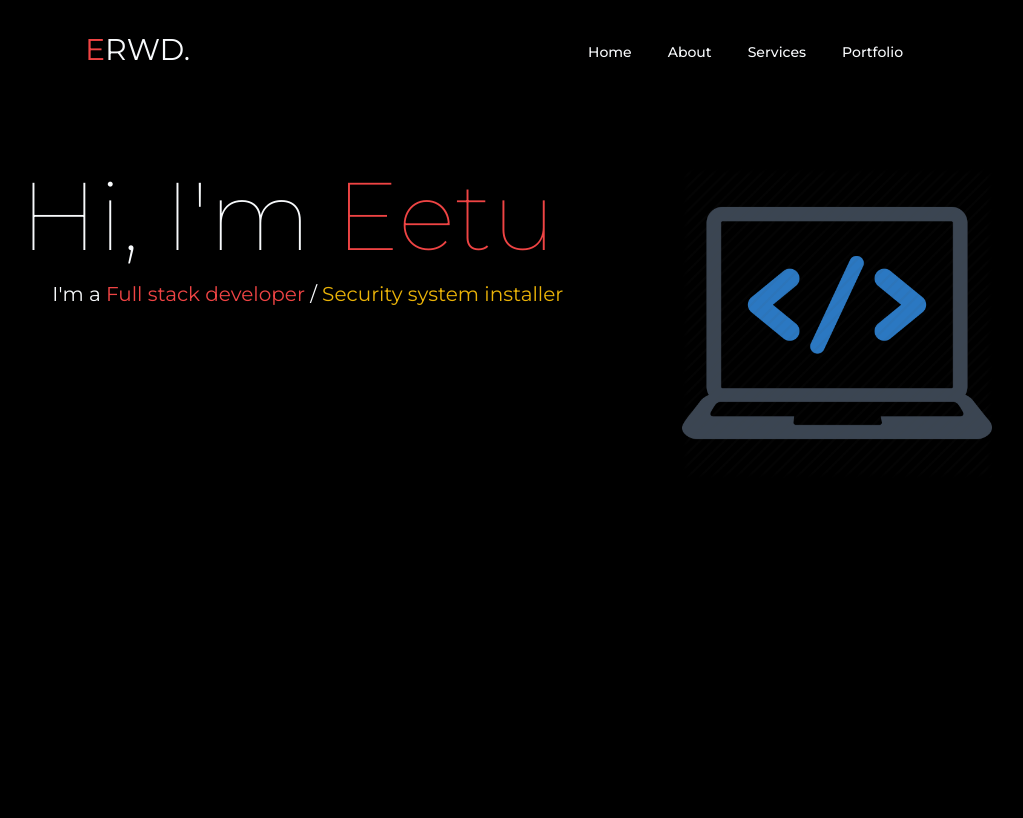
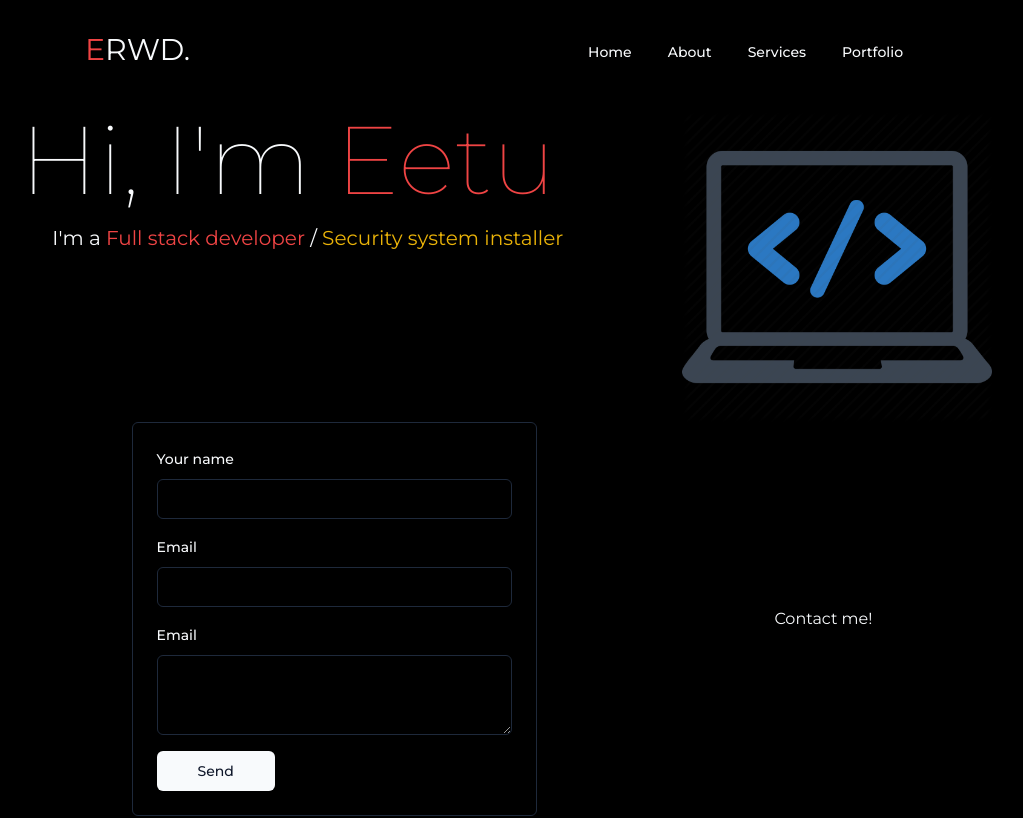
Before and after one commit to awonfs/portfolio, a Next.js app: page / in a window 1280 px wide. Shown: the top 818 px of the page, without its empty margins (138-1161 px from the left). Built offline with nearby package versions, Linux system fonts and the light colour scheme.

Commit message:
Working on the contact form

```diff
--- /dev/null
+++ b/components/contact-form.tsx
@@ -0,0 +1,89 @@
+"use client";
+import * as z from "zod";
+import { zodResolver } from "@hookform/resolvers/zod";
+import { useForm } from "react-hook-form";
+import { Button } from "@/components/ui/button";
+import {
+  Form,
+  FormControl,
+  FormField,
+  FormItem,
+  FormLabel,
+  FormMessage,
+} from "@/components/ui/form";
+import { Input } from "@/components/ui/input";
+import { Textarea } from "./ui/textarea";
+
+const formSchema = z.object({
+  fullName: z.string().min(2, { message: "Too short" }),
+  email: z.string().email(),
+  message: z.string().min(1, { message: "Too short" }),
+});
+function ContactForm() {
+  const form = useForm<z.infer<typeof formSchema>>({
+    resolver: zodResolver(formSchema),
+    defaultValues: {
+      fullName: "",
+      email: "",
+      message: "",
+    },
+  });
+
+  function onSubmit(values: z.infer<typeof formSchema>) {
+    console.log(values);
+  }
+
+  return (
+    <Form {...form}>
+      <form
+        onSubmit={form.handleSubmit(onSubmit)}
+        className="w-1/3 border rounded-md p-6 flex flex-col gap-4"
+      >
+        <FormField
+          control={form.control}
+          name="fullName"
+          render={({ field }) => (
+            <FormItem>
+              <FormLabel>Your name</FormLabel>
+              <FormControl>
+                <Input {...field} />
+              </FormControl>
+              <FormMessage />
+            </FormItem>
+          )}
+        />
+        <FormField
+          control={form.control}
+          name="email"
+          render={({ field }) => (
+            <FormItem>
+              <FormLabel>Email</FormLabel>
+              <FormControl>
+                <Input {...field} />
+              </FormControl>
+              <FormMessage />
+            </FormItem>
+          )}
+        />
+        <FormField
+          control={form.control}
+          name="message"
+          render={({ field }) => (
+            <FormItem>
+              <FormLabel>Email</FormLabel>
+              <FormControl>
+                <Textarea {...field} />
+              </FormControl>
+              <FormMessage />
+            </FormItem>
+          )}
+        />
+        <Button className="w-1/3" type="submit">
+          Send
+        </Button>
+      </form>
+    </Form>
+  );
+}
+
+export default ContactForm;
--- a/components/landing-page.tsx
+++ b/components/landing-page.tsx
@@ -1,10 +1,13 @@
 /* eslint-disable react/no-unescaped-entities */
+
 import Image from "next/image";
 import programicon from "../assets/programicon.png";
+import ContactForm from "./contact-form";
+import twistedarrow from "../assets/twistedarrow.svg";
 
 function LandingPage() {
   return (
-    <section id="home" className="flex flex-col items-center h-5/6 mt-12 pt-8">
+    <section id="home" className="flex flex-col items-center min-h-screen mt-6">
       <div className="flex w-full justify-evenly ">
         <div className="flex flex-col gap-4 items-center">
           <h2 className="text-6xl md:text-8xl font-thin">
@@ -25,6 +28,10 @@ function LandingPage() {
           />
         </div>
       </div>
+      <div className="flex items-center justify-evenly w-full">
+        <ContactForm />
+        <span>Contact me!</span>
+      </div>
     </section>
   );
 }
```
Also changed, not shown: assets/twistedarrow.svg (added).
